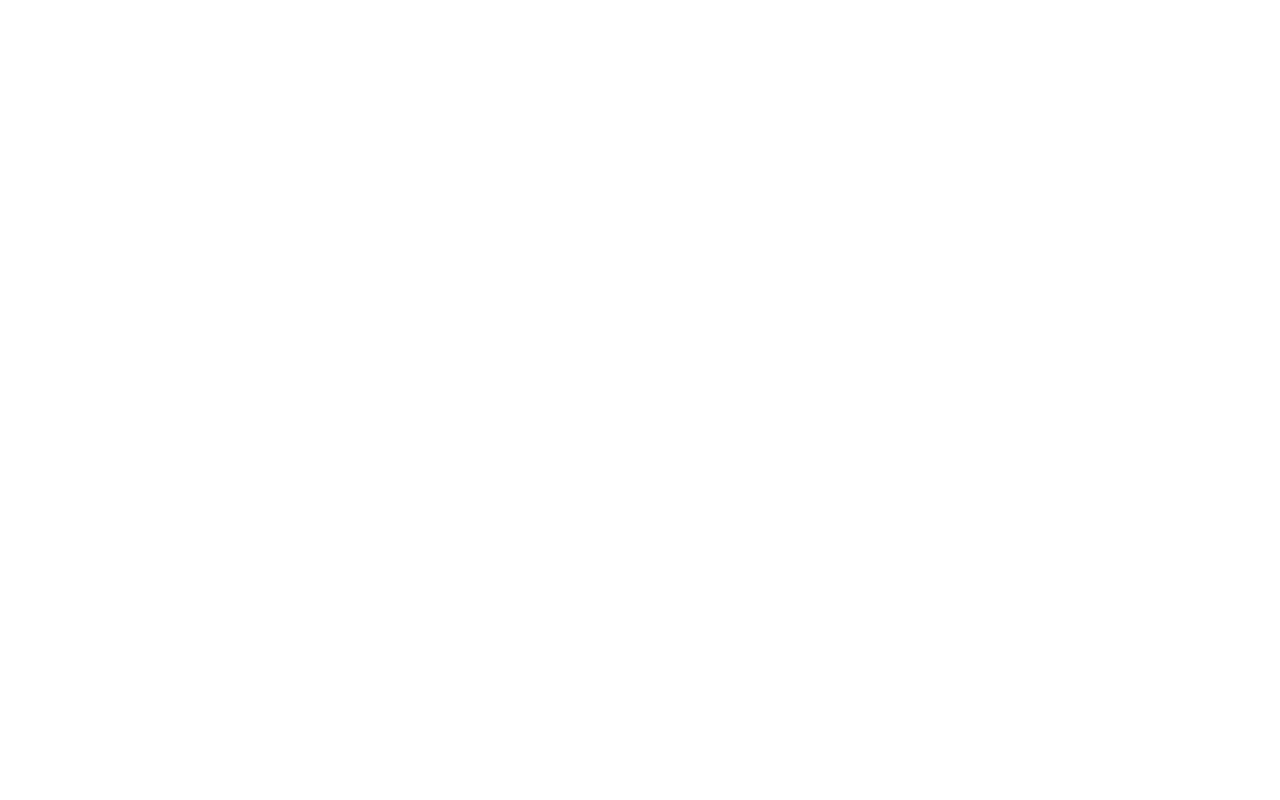
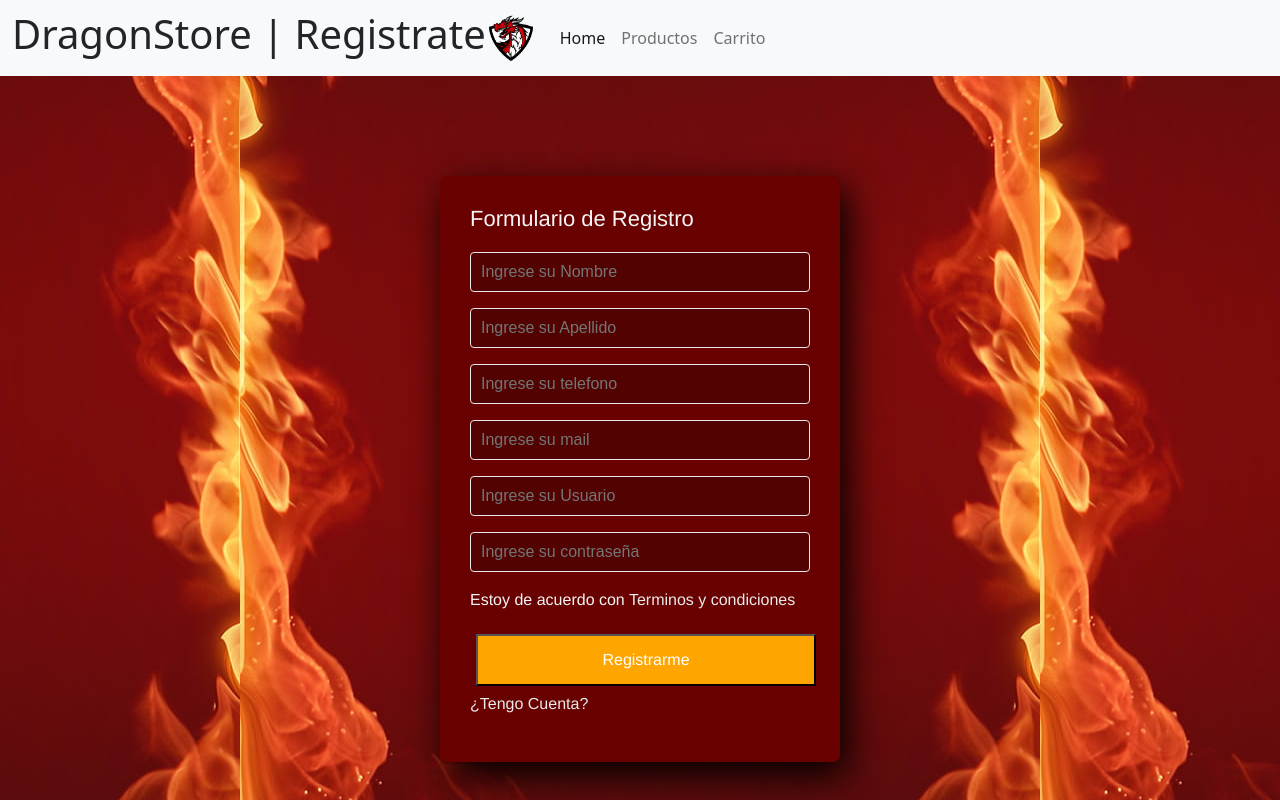
Before and after one commit to MatiasMihovil/Proyecto-Web-master, a plain HTML site: page pages/registro.html in a window 1280 px wide. Drawn offline with nearby package versions, Linux system fonts and the light colour scheme.

Commit message:
first commit

```diff
--- a/css/style1.css
+++ b/css/style1.css
@@ -17,7 +17,8 @@
 
 body {
 	font-size: 20px;
-	font-family: 'Open Sans', sans-serif;
+	font-family: 'Noto Serif', serif;
+	font-style: italic;
 }
 
 p {
@@ -59,7 +60,7 @@ p {
 /* NAVBAR */
 /* ------------------------- */
 .menu {
-	background-color: var(--red-medium);
+	background-color:var(--red-dark);
 	width: 100%;
 	position: sticky;
 	top: 0;
@@ -87,6 +88,7 @@ p {
 .menu a:hover {
 	transform: translateY(18px);
 	background-color: var(--red-light);
+	color: #eaeaea;
 }
 
 .nav-brand .texto{
@@ -128,6 +130,11 @@ p {
 	z-index: 1;
 }
 
+.container{
+	background-color: var(--red-medium);
+	color: #eaeaea;
+}
+
 .nosotros .titulo {
 	width: 70%;
 	font-size: 44px;
@@ -156,9 +163,10 @@ p {
 /* ------------------------- */
 
 .productos {
-	background: var(--gray-light);
+	background: var(--red-medium);
 	padding: 20px;
 	margin-bottom: 60px;
+	color: white;
 }
 
 
@@ -216,10 +224,16 @@ p {
 }
 
 .productos .btn-productos:hover {
-	background-color: transparent;
+	background-color: var(--white);
 	border: 2px solid var(--red-light);
 	color: var(--red-light);
 }
+
+.col-12 img{
+	width: 100%;
+    height: 300px;
+}
+
 
 /* ------------------------- */
 /* Separador */
@@ -242,6 +256,7 @@ p {
 	justify-content: center;
 	font-size: 24px;
 	font-family: 'Noto Serif', serif;
+	font-style: italic;
 	padding: 10px;
 	color:	whitesmoke;
 }
--- a/css/style3.css
+++ b/css/style3.css
@@ -0,0 +1,76 @@
+:root {
+	--red-dark: #2c0101;
+	--red-medium: #530202;
+    --red-light: #e20404;
+    --gray-light: #eaeaea;
+    --white: #f4fffd;
+    margin: 0;
+    padding: 0;
+    box-sizing: border-box;
+}
+
+body{
+    background-image: url(../img-c/f1.jpg);
+    background-position:center
+}
+
+.form-registro{
+    width: 400px;
+    background-color: #690101;
+    padding: 30px;
+    margin: auto;
+    margin-top: 100px;
+    border-radius: 7px;
+    font-family: 'Franklin Gothic Medium', 'Arial Narrow', Arial, sans-serif;
+    color: whitesmoke;
+    box-shadow:7px 13px 37px #000 ;
+}
+
+.form-registro h4{
+    font-size: 22px;
+    margin-bottom: 20px;
+}
+
+.controles{
+    width: 100%;
+    background: #530202;
+    padding: 10px;
+    border-radius: 4px;
+    margin-bottom: 16px;
+    border: 1px solid var(--gray-light);
+    font-size: 18px;
+    color: white;
+    font: 1em sans-serif;
+}
+
+.form-registro .p{
+    margin-left: auto;
+    height: 40px;
+    text-align: center;
+    font-size: 18px;
+    line-height:  40px;
+}
+
+.form-registro a{
+    color: #eaeaea;
+    text-decoration: none;
+}
+
+.form-registro a:hover{
+    color: blue;
+    text-decoration: underline;
+    text-align: center;
+}
+
+.form-registro .botones{
+    width: 100%;
+    background-color: orange;
+    padding: 12px;
+    color: white;
+    margin: 6px;
+    font-size: 16px;
+}
+
+.form-registro .botones:hover{
+    background-color: orangered;
+}
--- a/pages/registro.html
+++ b/pages/registro.html
@@ -0,0 +1,59 @@
+<!DOCTYPE html>
+<html lang="en">
+
+<head>
+    <meta charset="UTF-8">
+    <meta http-equiv="X-UA-Compatible" content="IE=edge">
+    <meta name="viewport" content="width=device-width, initial-scale=1.0">
+    <title>DragonStore</title>
+    <link href="https://cdn.jsdelivr.net/npm/bootstrap@5.2.2/dist/css/bootstrap.min.css" rel="stylesheet"
+        integrity="sha384-Zenh87qX5JnK2Jl0vWa8Ck2rdkQ2Bzep5IDxbcnCeuOxjzrPF/et3URy9Bv1WTRi" crossorigin="anonymous">
+    <link rel="stylesheet" href="../css/style3.css">
+</head>
+
+<body>
+
+        <header>
+            <nav class="navbar navbar-expand-lg bg-light">
+                <div class="container-fluid">
+                    <H1>DragonStore | Registrate</H1>
+                    <a class="navbar-brand" href="../index.html"><img src="../imagenes/logo.png" alt="" width="50" height="50"></a>
+
+                    <button class="navbar-toggler" type="button" data-bs-toggle="collapse"
+                        data-bs-target="#navbarSupportedContent" aria-controls="navbarSupportedContent"
+                        aria-expanded="false" aria-label="Toggle navigation">
+                        <span class="navbar-toggler-icon"></span>
+                    </button>
+                    <div class="collapse navbar-collapse" id="navbarSupportedContent">
+                        <ul class="navbar-nav me-auto mb-2 mb-lg-0">
+                            <li class="nav-item">
+                                <a class="nav-link active" aria-current="page" href="../index.html">Home</a>
+                            </li>
+                            <li class="nav-item">
+                                <a class="nav-link" href="./productos.html">Productos</a>
+                            </li>
+                            <li class="nav-item">
+                                <a class="nav-link" href="./carrito.html">Carrito</a>
+                            </li>
+                        </ul>
+                    </div>
+                </div>
+            </nav>
+        </header>
+
+        <section class="form-registro">
+            <h4>Formulario de Registro</h4>
+            <input class="controles" type="text" name="Nombre" id="nombre" placeholder="Ingrese su Nombre">
+            <input class="controles" type="text" name="Apellido" id="apellido" placeholder="Ingrese su Apellido">
+            <input class="controles" type="tel" name="Telefono" id="telefono" placeholder="Ingrese su telefono">
+            <input class="controles" type="email" name="email" id="email" placeholder="Ingrese su mail">
+            <input class="controles" type="text" name="Usuario" id="usuario" placeholder="Ingrese su Usuario">
+            <input class="controles" type="password" name="Contraseña" id="contraseña" placeholder="Ingrese su contraseña">
+            <p>Estoy de acuerdo con <a href="#">Terminos y condiciones</a></p>
+            <input class="botones" type="submit" value="Registrarme">
+            <p><a href="#">¿Tengo Cuenta?</a></p>
+        </section>
+
+
+<body>
+</html>
```
Also changed, not shown: css/style2.css (+7 -1 lines), index.html (+7 -4 lines), pages/carrito.html (+52 -0 lines), pages/productos.html (+9 -10 lines).
